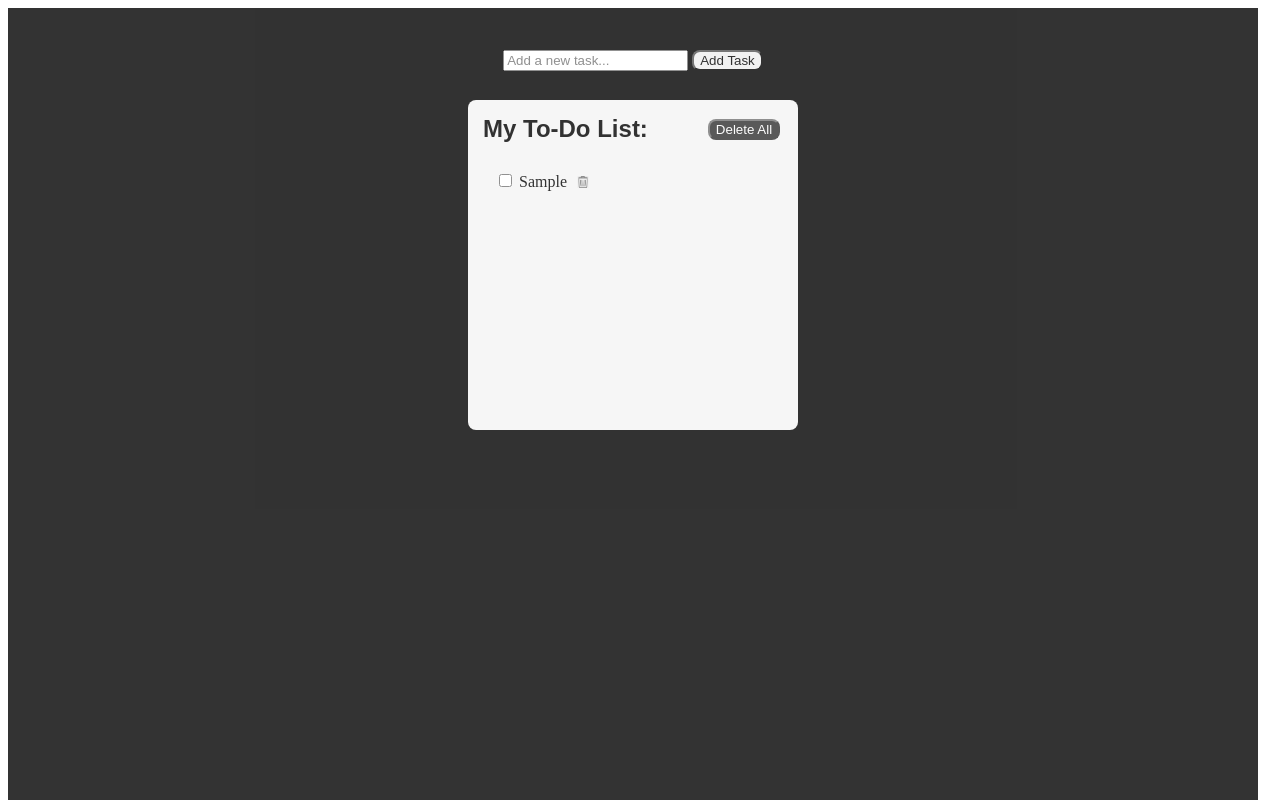
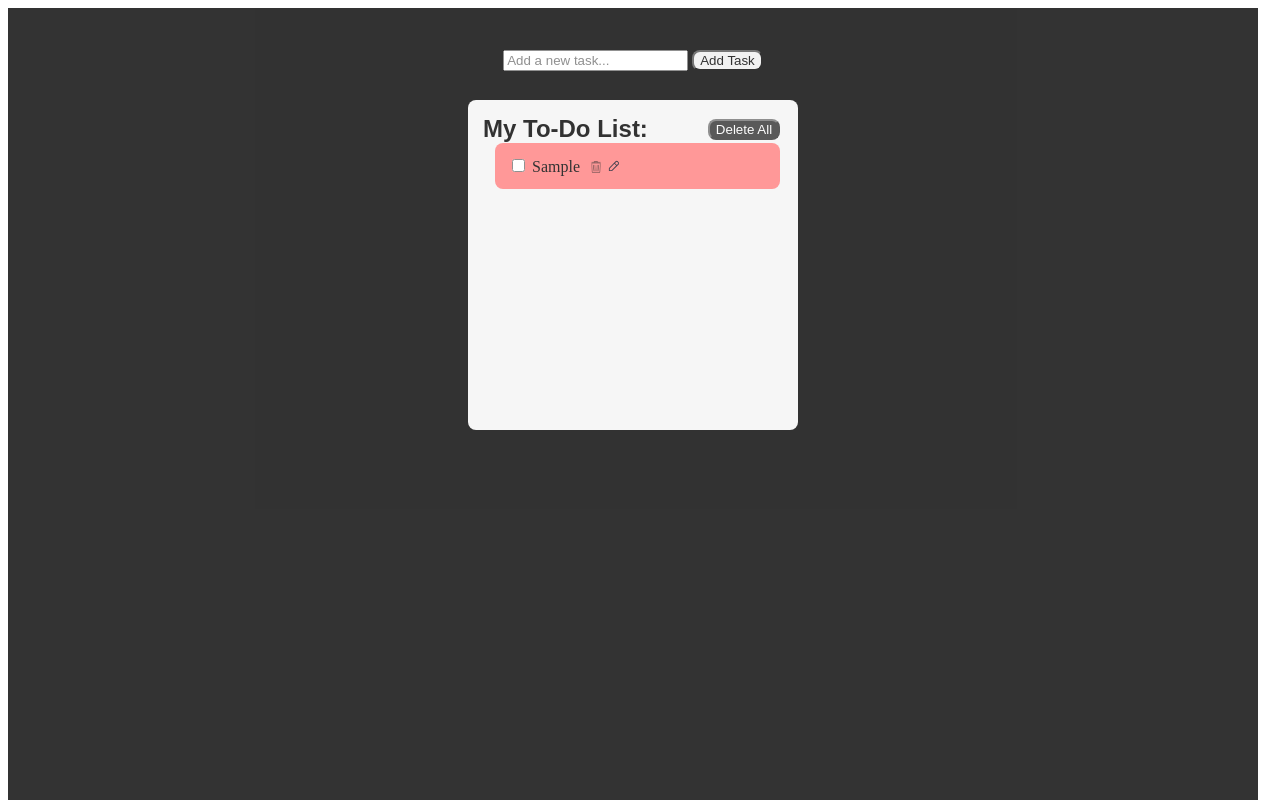
Before and after one commit to nourr228/To-Do-List, a plain HTML site: page index.html in a window 1280 px wide. Both pictures are taken after typing "Sample" into the empty fields and a click on the button "Add Task". Shown: the top 800 px of the page. Drawn offline with Linux system fonts and the light colour scheme.

Commit message:
implmented delete button functionality, added edit button without functionality, added some styles regarding checkbox

```diff
--- a/index.html
+++ b/index.html
@@ -27,7 +27,7 @@
             </h2>
             <button  class="button" onclick="deleteAll()" style="margin-left: 40px; background-color: black; opacity: 0.8; color: white;">Delete All</button>
           </div>
-          <ul id="taskList"></ul>
+          <div id="taskList"></div>
         </div>
       </div>
 
--- a/script.js
+++ b/script.js
@@ -5,21 +5,27 @@ function renderTasks() {
   const list = document.querySelector("#taskList");
   list.innerHTML = "";
   taskList.forEach((task, i) => {
-    const li = document.createElement("li");
+    const taskItem = document.createElement("div");
+    taskItem.className = "small-box";
     const checkbox = document.createElement("input");
-    const button = document.createElement("button");
-    button.className = "delete";
+    const deleteButton = document.createElement("button");
+     deleteButton.className = "delete";
+    const editButton = document.createElement("button");
+    editButton.className = "edit";
     checkbox.type = "checkbox";
     checkbox.checked = task.checked;
     checkbox.addEventListener("change", function () {
       taskList[i].checked = checkbox.checked;
+      taskItem.style.backgroundColor = taskList[i].checked ? "#adebbcff" : "rgb(255, 127, 127)";
       localStorage.setItem("taskArray", JSON.stringify(taskList));
     });
-    li.appendChild(checkbox);
-    li.appendChild(document.createTextNode(" " + task.name));
-    li.appendChild(button);
-    list.appendChild(li);
-    button.addEventListener("click", function () {
+    taskItem.appendChild(checkbox);
+    taskItem.style.backgroundColor = taskList[i].checked ? "#adebbcff" : "rgb(255, 127, 127)";
+    taskItem.appendChild(document.createTextNode(" " + task.name));
+    taskItem.appendChild(deleteButton);
+    taskItem.appendChild(editButton);
+    list.appendChild(taskItem);
+    deleteButton.addEventListener("click", function () {
       deleteTask(task.id);
     });
   });
--- a/style.css
+++ b/style.css
@@ -33,6 +33,7 @@
   border: none;
   cursor: pointer;
   margin-left: 10px;
+  background-color: transparent;
 }
 
 .button {
@@ -41,6 +42,23 @@
 }
 
 #taskList {
+  padding-left: 12px;
+
+}
+
+.small-box{
   padding: 12px;
-  list-style-type: none;
+  border: 1px solid transparent;
+  border-radius: 8px;
+  margin-bottom: 12px;
 }
+
+.edit {
+  background-image: url(./assets/edit.svg);
+  background-size: cover;
+  height: 14px;
+  border: none;
+  cursor: pointer;
+  margin-left: 5px;
+  background-color: transparent;
+}
```
Also changed, not shown: assets/edit.svg (added), assets/false.png (added), assets/true.png (added).
